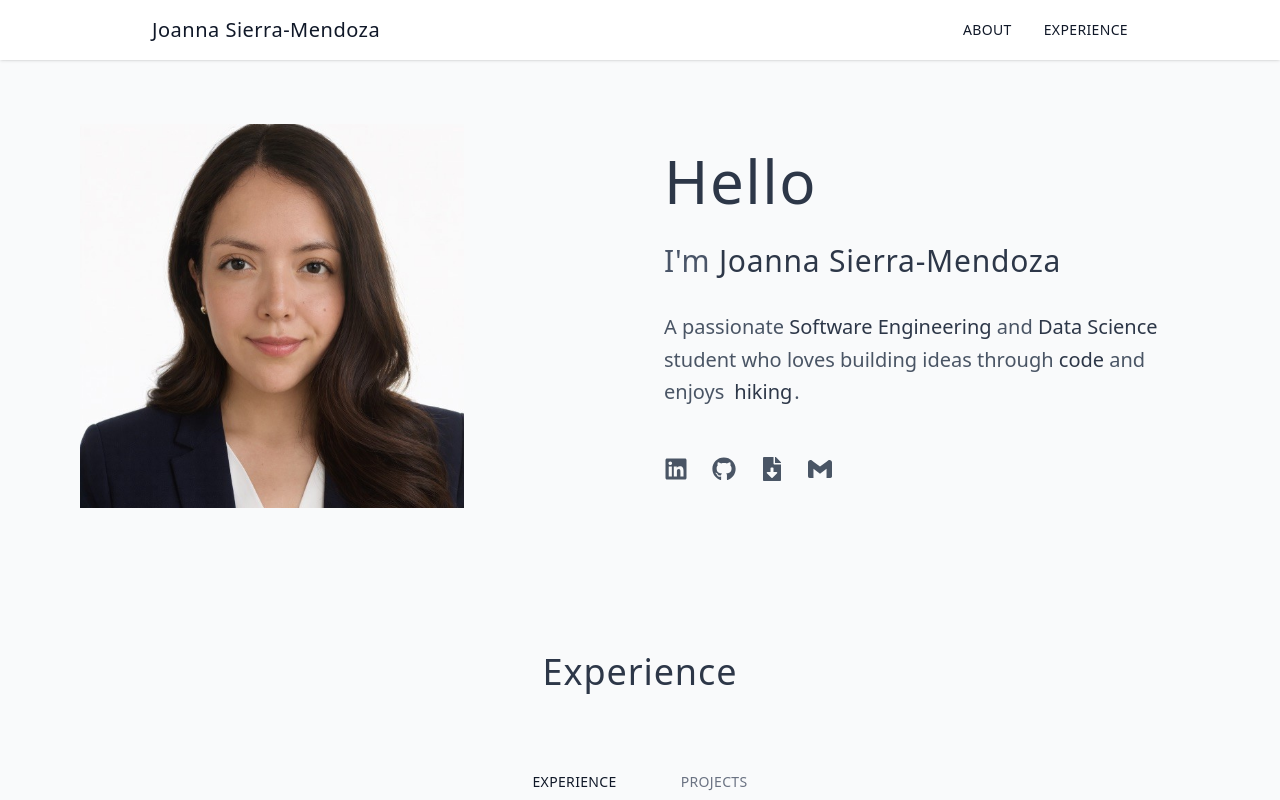
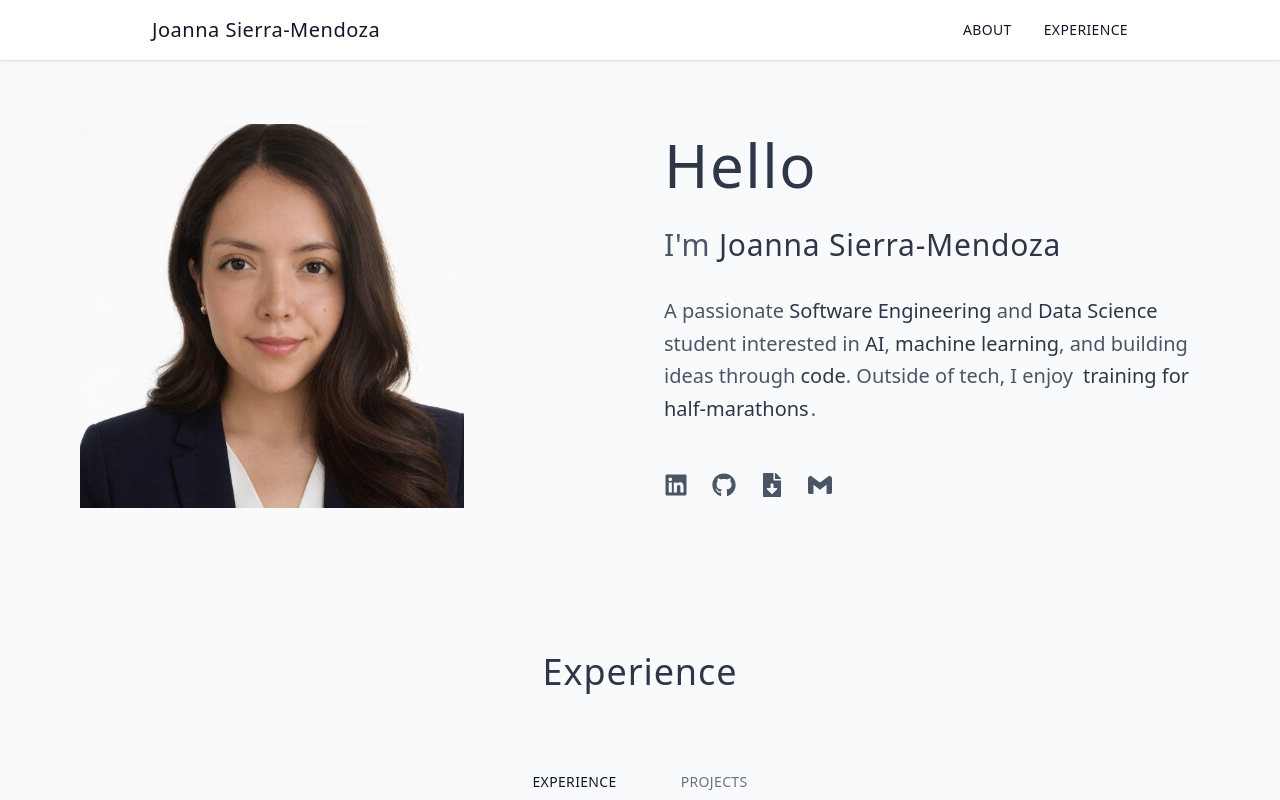
Before and after one commit to josierra21/jportfolio, a React (Vite) app: page / in a window 1280 px wide. Shown: the top 800 px of the page. Built offline with nearby package versions, Linux system fonts and the light colour scheme.

Commit message:
updated bio

```diff
--- a/src/components/about/about.tsx
+++ b/src/components/about/about.tsx
@@ -6,9 +6,8 @@ import { SiGmail } from 'react-icons/si';
 
 export const About: FC = () => {
   const hobbies = [
-    "exploring new technologies",
     "hiking",
-    "running half-marathons",
+    "training for half-marathons",
     "investing"
   ];
 
@@ -65,7 +64,7 @@ export const About: FC = () => {
             </h2>
 
             <p className="text-lg md:text-xl text-gray-600 leading-relaxed mb-12 max-w-xl">
-              A passionate <span style={{ color: '#2d3748', fontWeight: '500' }}>Software Engineering</span> and <span style={{ color: '#2d3748', fontWeight: '500' }}>Data Science</span> student who loves building ideas through <span style={{ color: '#2d3748', fontWeight: '500' }}>code</span> and enjoys<span
+              A passionate <span style={{ color: '#2d3748', fontWeight: '500' }}>Software Engineering</span> and <span style={{ color: '#2d3748', fontWeight: '500' }}>Data Science</span> student interested in <span style={{ color: '#2d3748', fontWeight: '500' }}>AI</span>, <span style={{ color: '#2d3748', fontWeight: '500' }}>machine learning</span>, and building ideas through <span style={{ color: '#2d3748', fontWeight: '500' }}>code</span>. Outside of tech, I enjoy<span
                 style={{
                   color: '#2d3748',
                   fontWeight: '500',
```
